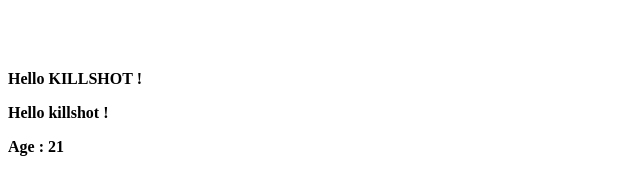
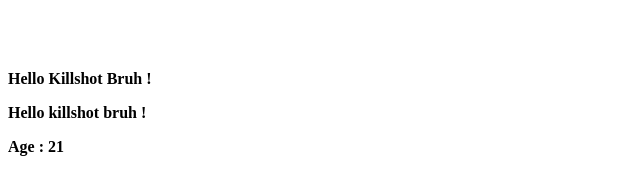
Before and after one commit to killshotxd/Angular-basics, an Angular app: page / in a window 1280 px wide. Shown: the part 577-749 px from the top of the page, without its empty margins (0-640 px from the left). Built offline with nearby package versions, Linux system fonts and the light colour scheme.

Commit message:
titlecase pipe

```diff
--- a/src/app/app.component.html
+++ b/src/app/app.component.html
@@ -9,6 +9,6 @@
   <p>some code...</p>
 </app-post>
 
-<p>Hello {{ name.toUpperCase() }} !</p>
+<p>Hello {{ name | titlecase }} !</p>
 <p>Hello {{ getName() }} !</p>
 <p>Age : {{ 15 + 6 }}</p>
--- a/src/app/app.component.ts
+++ b/src/app/app.component.ts
@@ -8,7 +8,7 @@ import { Component } from '@angular/core';
   // styles:[] INLINE STYLES
 })
 export class AppComponent {
-  name = 'killshot';
+  name = 'killshot bruh';
   imgURL =
     'https://images.unsplash.com/photo-1668503714845-e5d67cc94f05?ixlib=rb-4.0.3&ixid=MnwxMjA3fDB8MHxlZGl0b3JpYWwtZmVlZHwzfHx8ZW58MHx8fHw%3D&auto=format&fit=crop&w=500&q=60';
 
```
